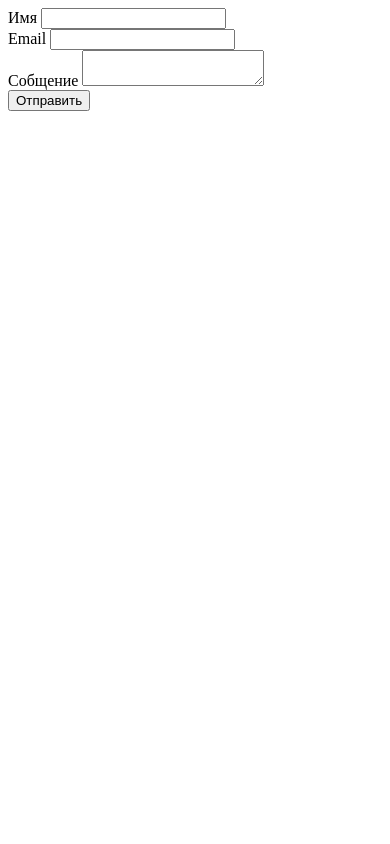
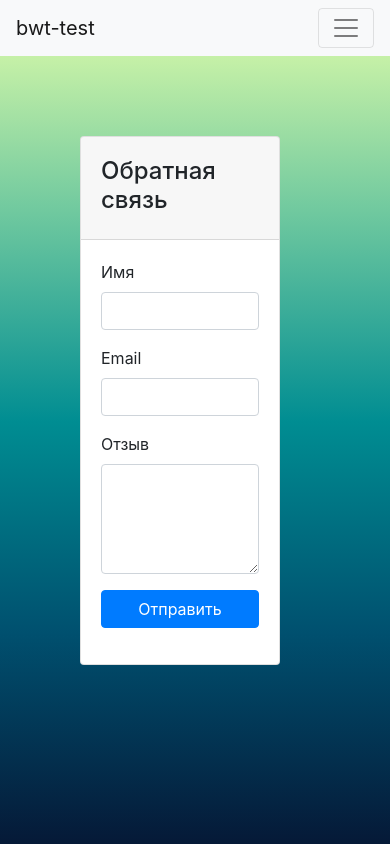
Before and after one commit to argentonik/bwt_test, a PHP site: page /feedbacks/create in a window 390 px wide. Run offline with PHP 8.4, Linux system fonts and the light colour scheme; the visitor is signed in with stand-in values (Sample User, id 1); some libraries are stand-ins or nearby versions.

Commit message:
edit view

```diff
--- a/models/User.php
+++ b/models/User.php
@@ -29,7 +29,9 @@ class User
     }
 
     public static function checkLogged() {
-        session_start();
+        if(!isset($_SESSION)) {
+            session_start();
+        }
         if (isset($_SESSION['user'])) {
             return $_SESSION['user'];
         }
--- /dev/null
+++ b/template/css/feedbacks/create.css
@@ -0,0 +1,4 @@
+.row {
+    width: 100%;
+    padding: 5rem;
+}
--- /dev/null
+++ b/template/css/user/noRules.css
@@ -0,0 +1,6 @@
+.container {
+    display: flex;
+    justify-content: center;
+    color: white;
+    margin-top: 10%;
+}
--- /dev/null
+++ b/template/css/user/registration.css
@@ -0,0 +1,4 @@
+.row {
+    width: 100%;
+    padding: 5rem;
+}
--- /dev/null
+++ b/template/css/user/signIn.css
@@ -0,0 +1,4 @@
+.row {
+    width: 100%;
+    padding: 5rem;
+}
--- /dev/null
+++ b/template/js/script.js
@@ -0,0 +1,9 @@
+function loadCSS(filename){
+    console.log('load css');
+    var file = document.createElement("link");
+    file.setAttribute("rel", "stylesheet");
+    file.setAttribute("type", "text/css");
+    file.setAttribute("href", filename);
+    console.log(file);
+    document.head.appendChild(file);
+}
--- a/views/feedbacks/create.php
+++ b/views/feedbacks/create.php
@@ -1,25 +1,42 @@
-<body>
-<form>
-    <div class="row justify-content-center">
-        <div class="col-6 form-group">
-            <label for="name">Имя</label>
-            <input type="text" class="form-control" id="name" required>
+<?php include $_SERVER['DOCUMENT_ROOT'] . '/views/head.php' ?>
+
+<div class="row justify-content-center">
+    <div class="col-md-6">
+        <div class="card">
+            <header class="card-header">
+                <h4 class="card-title mt-2">Обратная связь</h4>
+            </header>
+            <article class="card-body">
+                <form action="#" method="post">
+                    <div class="form-group">
+                        <label>Имя </label>
+                        <input type="text" name="firstName"
+                               class="form-control"
+                               required>
+                    </div>
+                    <div class="form-group">
+                        <label>Email</label>
+                        <input type="email" name="email"
+                               class="form-control"
+                               required>
+                    </div>
+                    <div class="form-group">
+                        <label>Отзыв</label>
+                        <textarea class="form-control" name="report" rows="4" required></textarea>
+                    </div>
+                    <div class="g-recaptcha" data-sitekey="6LeYCQAVAAAAABgXnFoK-1NWDCSYo7SIpy0ySqG2"></div>
+                    <div class="form-group">
+                        <button type="submit" name="submit" class="btn btn-primary btn-block">Отправить</button>
+                    </div>
+                </form>
+            </article>
         </div>
     </div>
-    <div class="row justify-content-center">
-        <div class="col-6 form-group">
-            <label for="email">Email</label>
-            <input type="email" class="form-control" id="email" required>
-        </div>
-    </div>
-    <div class="row justify-content-center">
-        <div class="col-6 form-group">
-            <label for="name">Собщение</label>
-            <textarea class="form-control" id="name" required></textarea>
-        </div>
-    </div>
-    <div class="d-flex justify-content-center">
-        <button type="submit" class="btn btn-primary">Отправить</button>
-    </div>
-</form>
-</body>
+</div>
+
+<script type="text/javascript">
+    loadCSS("/template/css/feedbacks/create.css");
+</script>
+<script src='https://www.google.com/recaptcha/api.js'></script>
+
+<?php include $_SERVER['DOCUMENT_ROOT'] . '/views/footer.php' ?>
--- a/views/head.php
+++ b/views/head.php
@@ -7,6 +7,7 @@
     <meta name="viewport"
           content="width=device-width, user-scalable=no, initial-scale=1.0, maximum-scale=1.0, minimum-scale=1.0">
     <meta http-equiv="X-UA-Compatible" content="ie=edge">
+    <link rel="stylesheet" href="/template/css/style.css" />
     <script
             src="https://code.jquery.com/jquery-3.5.1.min.js"
             integrity="sha256-9/aliU8dGd2tb6OSsuzixeV4y/faTqgFtohetphbbj0="
@@ -15,20 +16,8 @@
           integrity="sha384-9aIt2nRpC12Uk9gS9baDl411NQApFmC26EwAOH8WgZl5MYYxFfc+NcPb1dKGj7Sk" crossorigin="anonymous">
     <script src="https://stackpath.bootstrapcdn.com/bootstrap/4.5.0/js/bootstrap.min.js"
             integrity="sha384-OgVRvuATP1z7JjHLkuOU7Xw704+h835Lr+6QL9UvYjZE3Ipu6Tp75j7Bh/kR0JKI" crossorigin="anonymous"></script>
-    <link rel="stylesheet" href="template/css/style.css" />
+    <script type="text/javascript" src="/template/js/script.js"></script>
     <title>bwt_test</title>
-
-    <script type="text/javascript">
-        function loadCSS(filename){
-            console.log('load css');
-            var file = document.createElement("link");
-            file.setAttribute("rel", "stylesheet");
-            file.setAttribute("type", "text/css");
-            file.setAttribute("href", filename);
-            console.log(file);
-            document.head.appendChild(file);
-        }
-    </script>
 </head>
 
 <body>
@@ -37,21 +26,44 @@
         <button class="navbar-toggler" type="button" data-toggle="collapse" data-target="#navbarText" aria-controls="navbarText" aria-expanded="false" aria-label="Toggle navigation">
             <span class="navbar-toggler-icon"></span>
         </button>
-        <div class="collapse navbar-collapse justify-content-end" id="navbarText">
+        <div class="collapse navbar-collapse" id="navbarText">
+            <?php
+                if ($currentUser) {
+                    echo <<<EOL
                         <ul class="navbar-nav mr-auto">
                             <li class="nav-item">
-                    <a class="nav-link" href="#">
+                                <a class="nav-link active" href="#">Отзывы</a>
+                            </li>
+                            <li class="nav-item">
+                                <a class="nav-link" href="/feedbacks/create">Добавить отзыв</a>
+                            </li>
+                        </ul>
+EOL;
+                } ?>
+            <ul class="navbar-nav ml-auto">
                 <?php
                 if ($currentUser) {
-                                echo '<a href="/logout">Выйти</a>';
-                            } else {
-                                echo '<a href="/signIn">Войти</a>';
-                            }
-                        ?>
+                    echo <<<EOL
+                        <li class="nav-item" >
+                            <a href="/logout">
+                                <button type="button" class="btn btn-outline-secondary">Выйти</button>
                             </a>
                         </li>
+EOL;
+                } else {
+                    echo <<<EOL
+                        <li class="nav-item mr-2" >
+                            <a href="/signIn">
+                                <button type="button" class="btn btn-outline-secondary">Войти</button>
+                            </a>
+                        </li>
+                        <li class="nav-item">
+                            <a href="/registration">
+                                <button type="button" class="btn btn-outline-secondary">Зарегистрироваться</button>
+                            </a>
+                        </li>
+EOL;
+                } ?>
             </ul>
-            <span class="navbar-text">
-            </span>
         </div>
     </nav>
--- a/views/users/registration.php
+++ b/views/users/registration.php
@@ -4,7 +4,6 @@
     <div class="col-md-6">
         <div class="card">
             <header class="card-header">
-                <a href="/signIn" class="float-right btn btn-outline-primary mt-1">Войти</a>
                 <h4 class="card-title mt-2">Регистрация</h4>
             </header>
             <article class="card-body">
@@ -65,4 +64,8 @@
     </div>
 </div>
 
+<script type="text/javascript">
+    loadCSS("/template/css/user/registration.css");
+</script>
+
 <?php include $_SERVER['DOCUMENT_ROOT'] . '/views/footer.php' ?>
--- a/views/weather/view.php
+++ b/views/weather/view.php
@@ -8,7 +8,7 @@
                 <div class="card card-weather">
                     <div class="card-body">
                         <div class="weather-date-location">
-                            <h3>Friday</h3>
+                            <h3>Пятница</h3>
                             <p class="text-gray">
                                 <span class="weather-date">25 March, 2019</span>
                                 <span class="weather-location">Sydney, Australia</span>
@@ -17,7 +17,7 @@
                         <div class="weather-data d-flex">
                             <div class="mr-auto">
                                 <h4 class="display-3">32 <span class="symbol">°</span>C</h4>
-                                <p> Cloudy </p>
+                                <p> Облачно </p>
                             </div>
                         </div>
                     </div>
```
Also changed, not shown: controllers/WeatherController.php (+7 -1 lines), views/users/noRules.php (added, +21 -0 lines), views/users/signIn.php (+6 -1 lines). Lines whose indentation alone changed are shown as unchanged.
